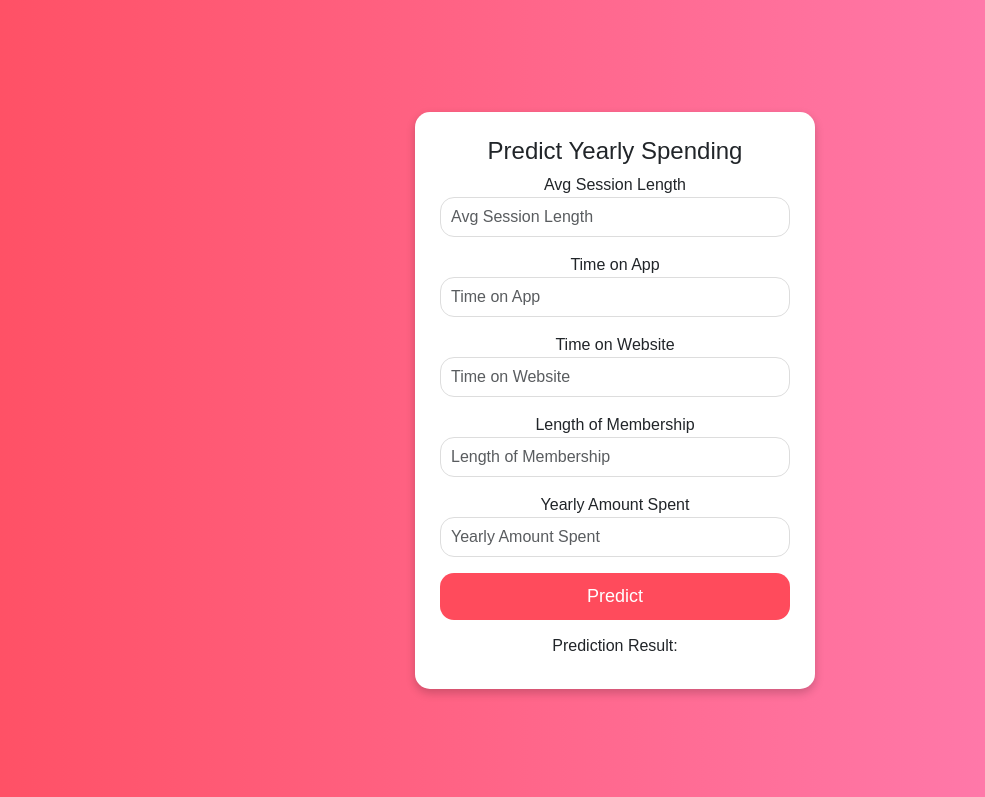
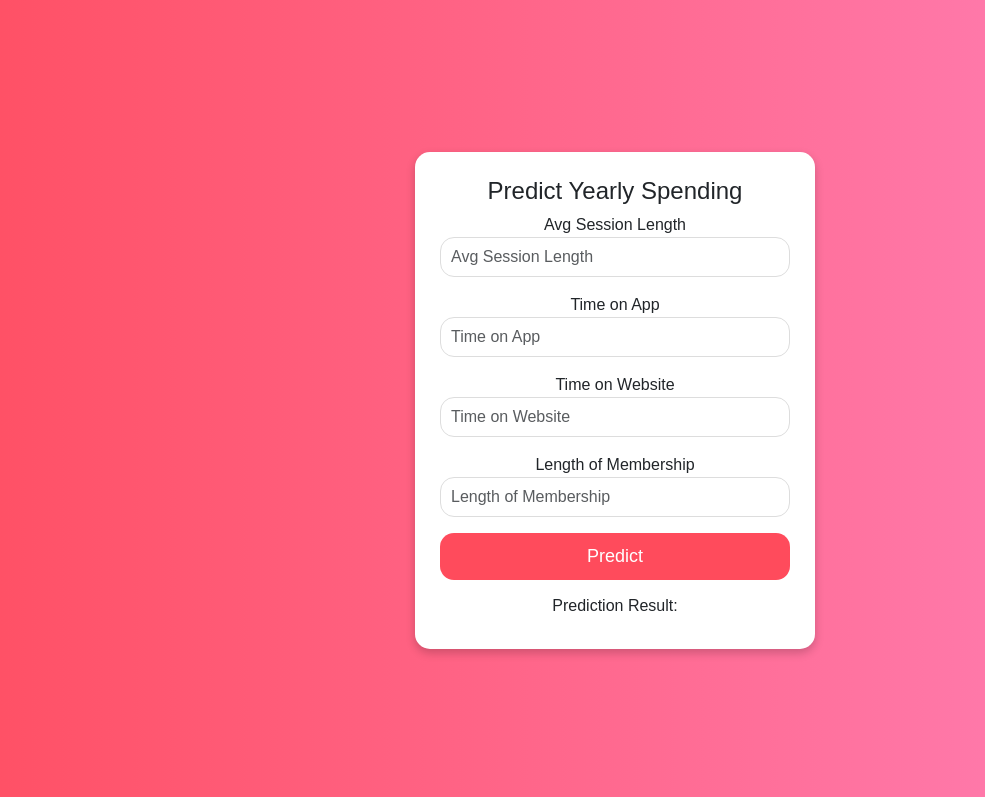
Before and after one commit to Ankitaghavate/Ecommerce-Customer-Insight-Analysis., a Flask app: page / in a window 1280 px wide. Shown: the top 797 px of the page, without its empty margins (147-1132 px from the left). Run offline with Flask 3, Linux system fonts and the light colour scheme; parts of the project's set-up code (start-up, migrations or seed data) failed here and were passed over.

Commit message:
Update index.html

```diff
--- a/templates/index.html
+++ b/templates/index.html
@@ -28,10 +28,7 @@
                     <label>Length of Membership</label>
                     <input type="number" class="form-control" placeholder="Length of Membership" id="Length_of_Membership" required>
                 </div>
-                <div class="mb-3">
-                    <label>Yearly Amount Spent</label>
-                    <input type="number"  placeholder="Yearly Amount Spent" class="form-control" id="Yearly_Amount_Spent" required>
-                </div>
+
                 <div class="text-center">
                     <button type="submit" class="btn btn-custom">Predict</button>
                 </div>
```
